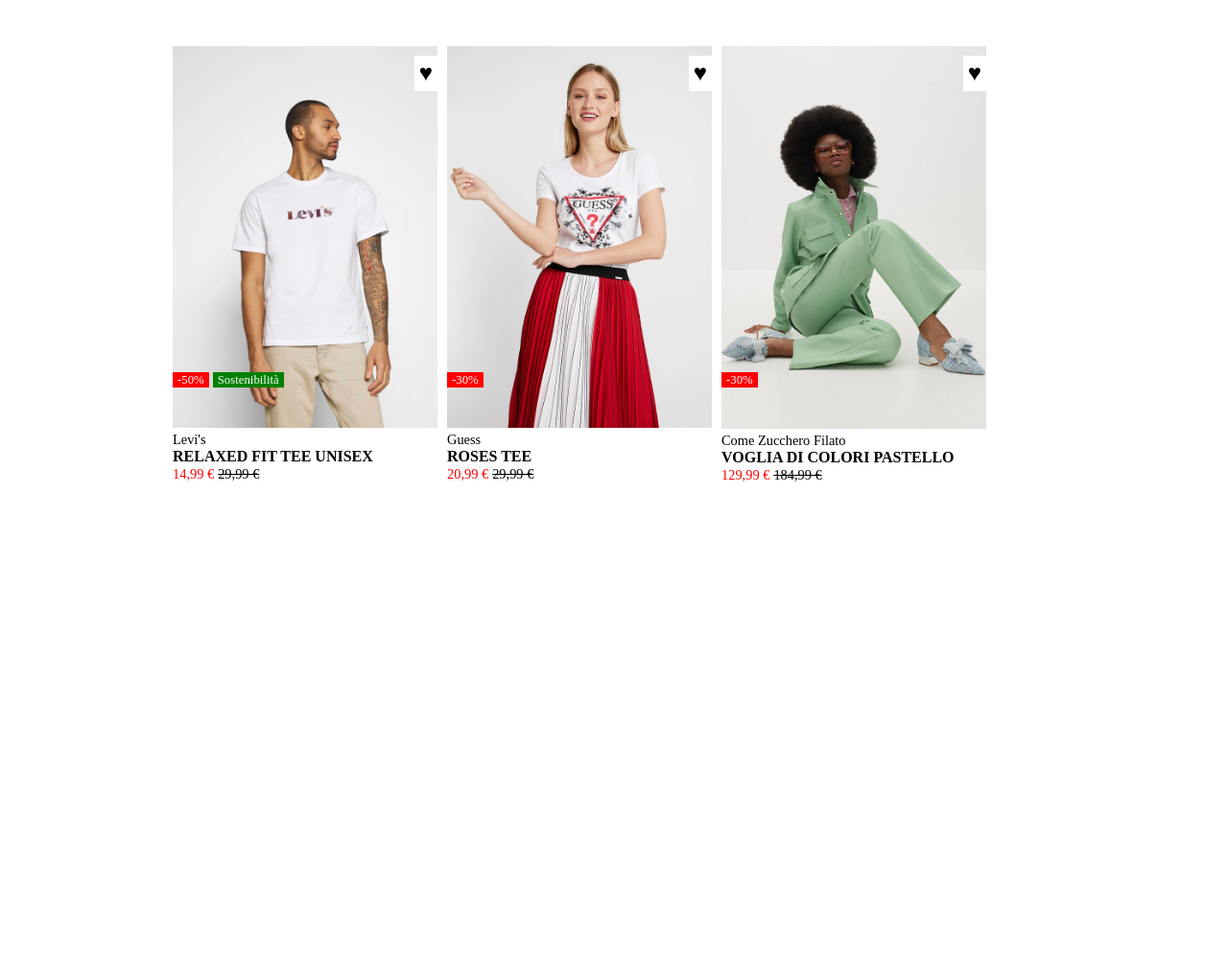
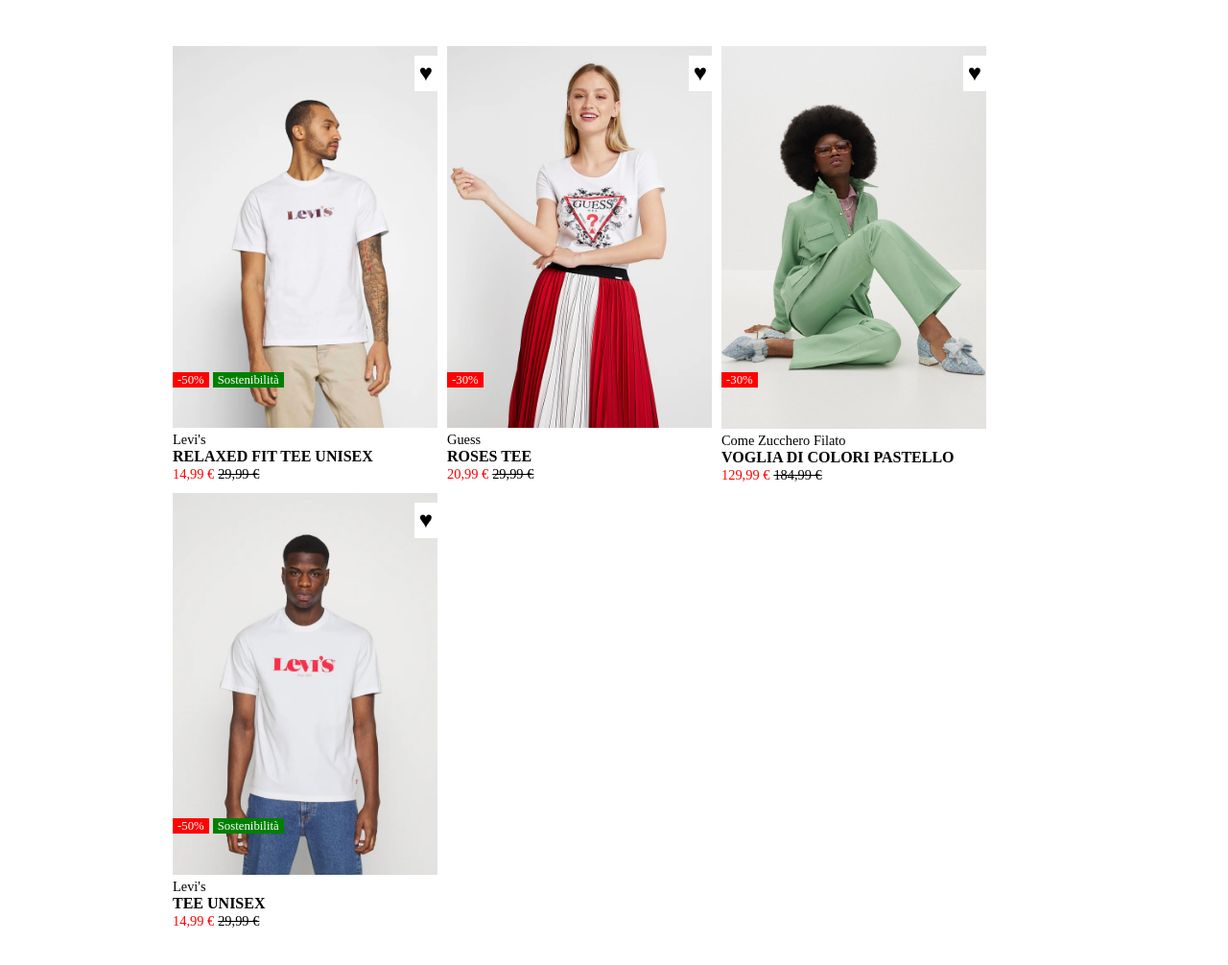
Before and after one commit to MicheleAbategiovanni/html-css-boolando, a plain HTML site: page index.html in a window 1280 px wide. Shown: the part 72-1078 px from the top of the page at 96% size. Before the commit the page ends 800 px from the top, so only its background shows below. Drawn offline with Linux system fonts and the light colour scheme.

Commit message:
add fourth card

```diff
--- a/index.html
+++ b/index.html
@@ -109,6 +109,28 @@
                 </div>
             </div>
 
+            <div class="container-card">
+                <div class="card">
+                    <img src="img/4.webp" alt="donna complete verde e tacchi">
+
+                    <div class="texts-card">
+                        <div class="font-brand">Levi's</div>
+                        <div class="font-model">TEE UNISEX</div>
+                        <span class="discounted-price">14,99 &euro;</span>
+                        <span class="old-price">29,99 &euro;</span>
+
+                        <!-- Contenitore da spostare con absolute sulla foto -->
+                        <div class="sales">
+                            <span class="price-sales">-50%</span>
+                            <span class="sustainability">Sostenibilità</span>
+                        </div>
+
+                        <!-- Cuore da mettere in alto a destra sulla foto -->
+                        <div class="wishlist">&hearts;</div>
+                    </div>
+                </div>
+            </div>
+
 
         </div>
 
```
